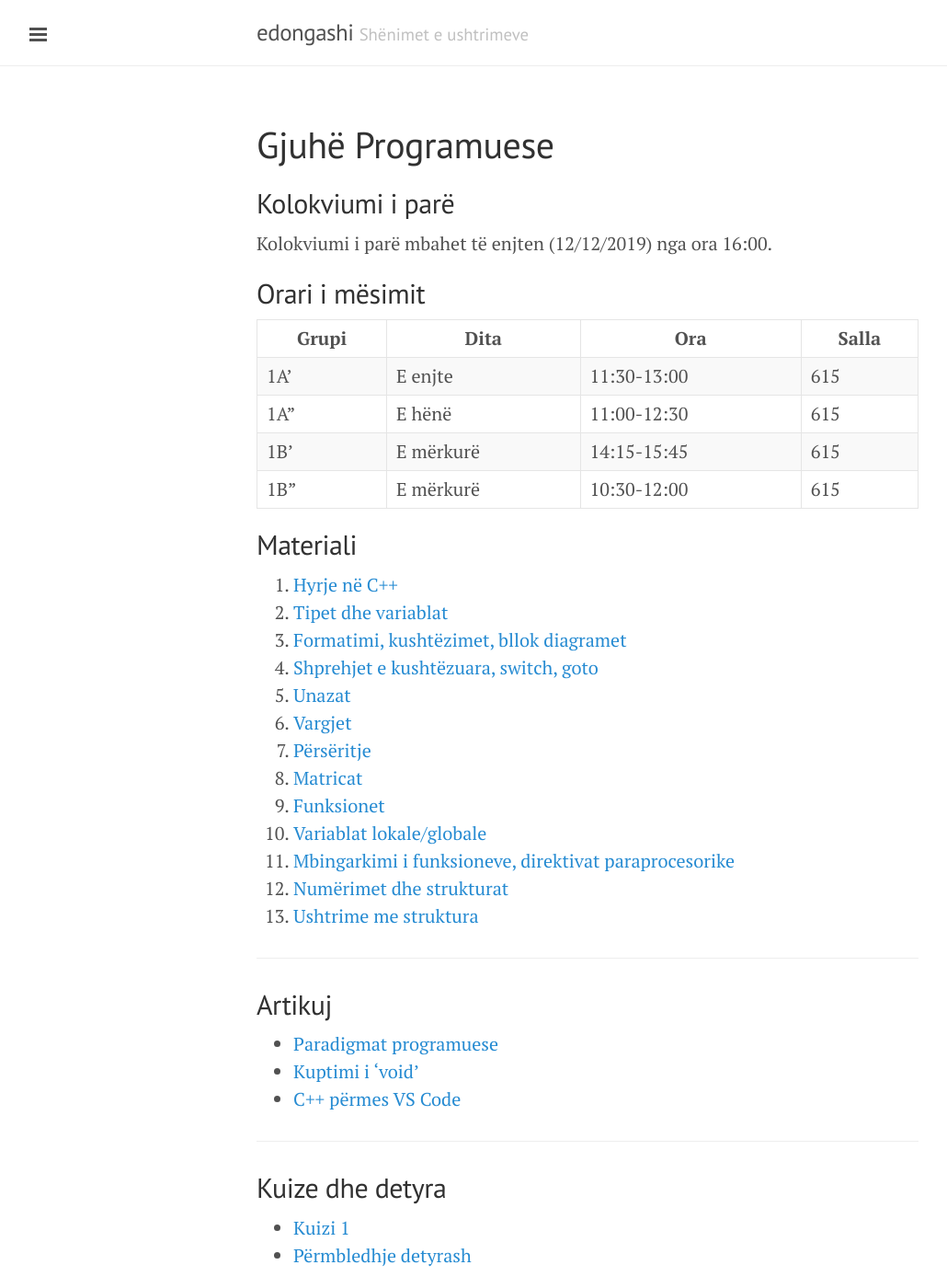
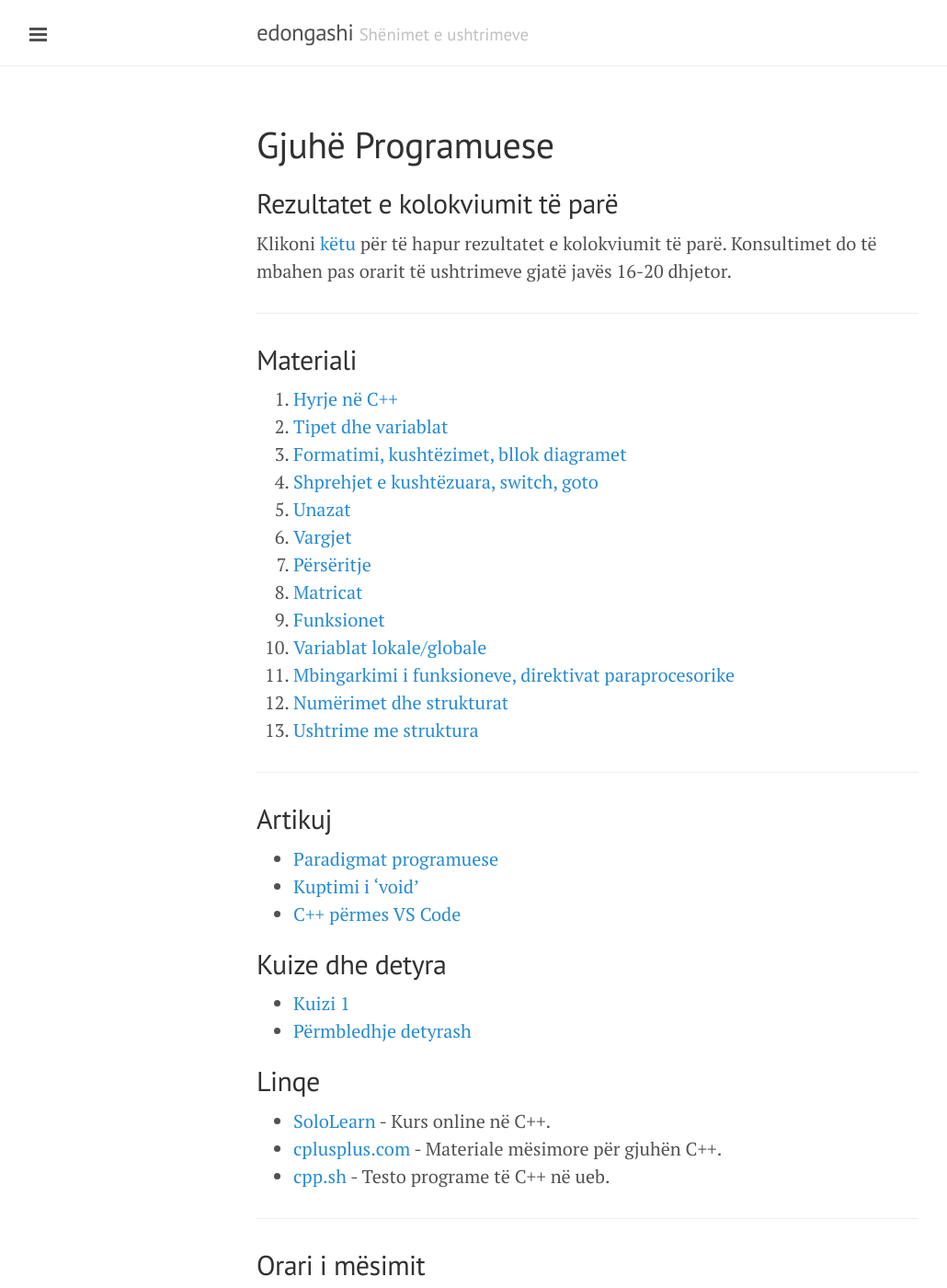
Before and after one commit to edongashi/edongashi.github.io, a Jekyll site: the page built from lendet/gjuhe-programuese/index.md, in a window 1280 px wide and 1400 px high. Shown: the whole window at 92% size, without its empty margins (1-1031 px from the left). Built offline with Jekyll 4.4.1, drawn with Linux system fonts in a browser that asks for light colours; our own code applies the rules of GitHub Pages for plain Markdown files; formulas are drawn with MathJax 3; some of the changed text lies outside the part shown.

Commit message:
k1 results

```diff
--- a/lendet/gjuhe-programuese/index.md
+++ b/lendet/gjuhe-programuese/index.md
@@ -7,18 +7,12 @@
 
 # Gjuhë Programuese
 
-## Kolokviumi i parë
+## Rezultatet e kolokviumit të parë
 
-Kolokviumi i parë mbahet të enjten (12/12/2019) nga ora 16:00.
+Klikoni [këtu](lendet/gjuhe-programuese/kolokviumi-1) për të hapur rezultatet e kolokviumit të parë.
+Konsultimet do të mbahen pas orarit të ushtrimeve gjatë javës 16-20 dhjetor.
 
-## Orari i mësimit
-
-| Grupi | Dita      | Ora         | Salla |
-| ----- | --------- | ----------- | ----- |
-| 1A'   | E enjte   | 11:30-13:00 | 615   |
-| 1A"   | E hënë    | 11:00-12:30 | 615   |
-| 1B'   | E mërkurë | 14:15-15:45 | 615   |
-| 1B"   | E mërkurë | 10:30-12:00 | 615   |
+---
 
 ## Materiali
 
```
Also changed, not shown: other parts of lendet/gjuhe-programuese/index.md (+13 -4 lines), lendet/gjuhe-programuese/kolokviumi-1.md (added, +48 -0 lines).
